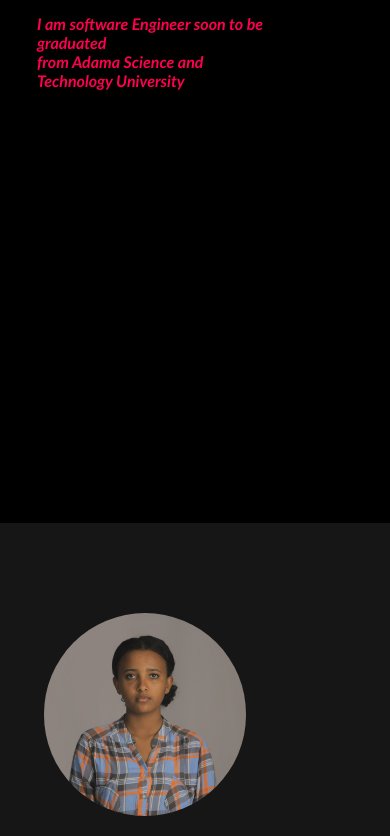
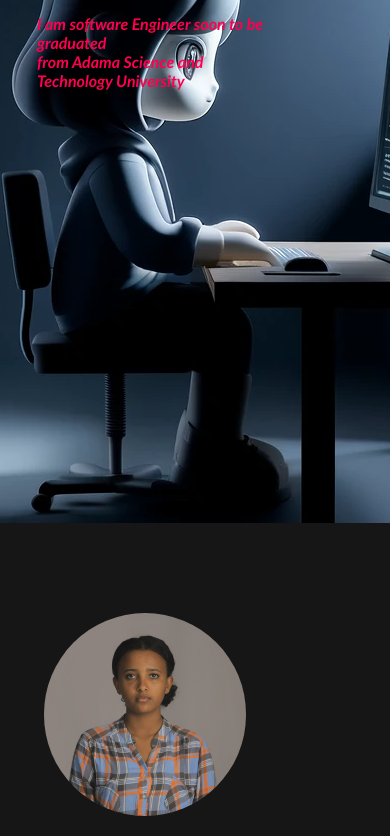
Before and after one commit to Redietnigatu4/portfolio, a plain HTML site: page index.html in a window 390 px wide. Shown: the part 321-1157 px from the top of the page. Drawn offline with Linux system fonts and the light colour scheme.

Commit message:
Update style.css

```diff
--- a/style.css
+++ b/style.css
@@ -375,7 +375,7 @@ nav .fa-solid {
   #header {
     background-image: url(img/bg.png)
     background-repeat: no-repeat;
-    background-position: right;
+
   }
   .header-text {
     margin-top: 100px;
```
